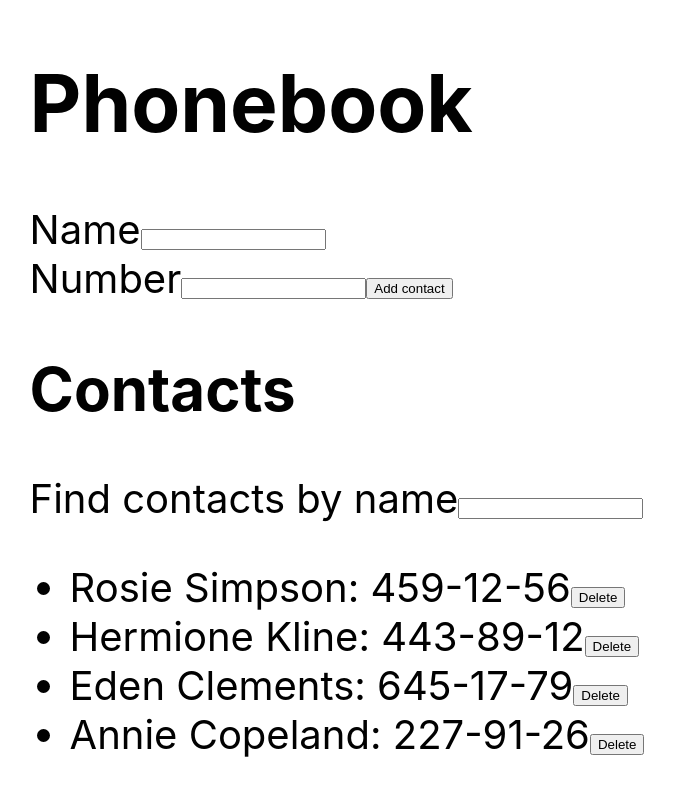
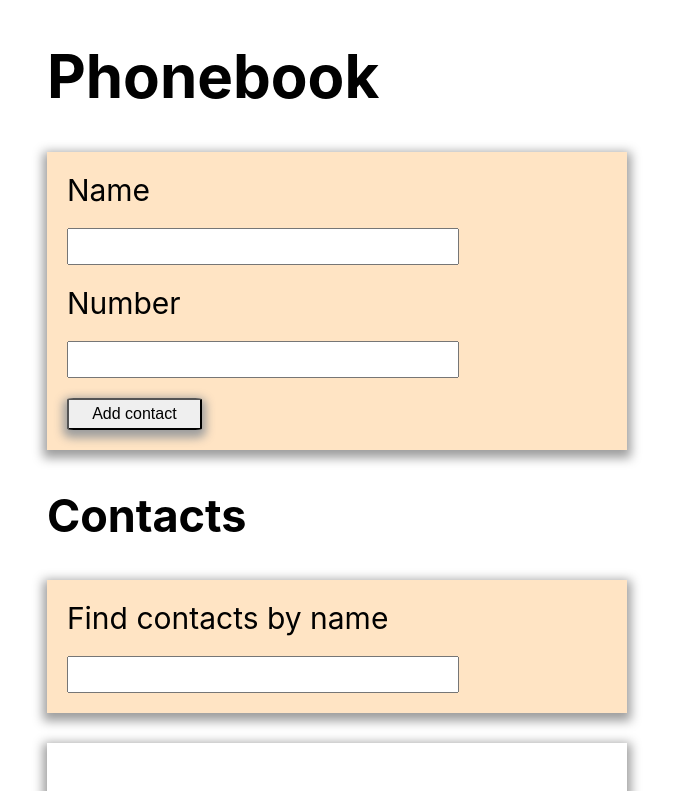
Before and after one commit to OlexaGit/goit-react-hw-02-phonebook, a React (Create React App) app: page / in a window 1280 px wide. Shown: the top 791 px of the page, without its empty margins (303-978 px from the left). Built offline with nearby package versions, Linux system fonts and the light colour scheme.

Commit message:
css style

```diff
--- a/src/components/Contacts/Contacts.js
+++ b/src/components/Contacts/Contacts.js
@@ -1,17 +1,23 @@
+import css from './Contacts.module.css';
+
 const Contacts = ({ contacts, onDeleteContact }) => {
   return (
-    <>
+    <div className={css.form}>
       <ul>
         {contacts.map(({ id, name, number }) => (
-          <li key={id}>
-            {name}: {number}
-            <button type="button" onClick={() => onDeleteContact(id)}>
+          <li key={id} className={css.formList}>
+            @ {name}: {number}
+            <button
+              className={css.formButton}
+              type="button"
+              onClick={() => onDeleteContact(id)}
+            >
               Delete
             </button>
           </li>
         ))}
       </ul>
-    </>
+    </div>
   );
 };
 
--- /dev/null
+++ b/src/components/Contacts/Contacts.module.css
@@ -0,0 +1,23 @@
+.form {
+  margin-top: 30px;
+  gap: 20px;
+  padding: 20px;
+
+  box-shadow: 0px 4px 10px 4px #9e9e9e;
+}
+.formList {
+  display: flex;
+  justify-content: space-between;
+  text-align: right;
+  margin-top: 5px;
+  list-style: circle;
+}
+.formButton {
+  margin-left: 20px;
+  padding: 5px;
+  border-radius: 6px;
+  background-color: bisque;
+}
+.formButton:hover {
+  box-shadow: 0px 4px 10px 4px #9e9e9e;
+}
--- a/src/components/Filter/Filter.js
+++ b/src/components/Filter/Filter.js
@@ -1,15 +1,18 @@
+import css from './Filtr.module.css';
+
 const Filter = ({ valueFilter, onChange, searchInputId }) => {
   return (
-    <>
+    <div className={css.form}>
       <label htmlFor={searchInputId}>Find contacts by name</label>
       <input
+        className={css.formInput}
         type="text"
         name="filter"
         value={valueFilter}
         onChange={onChange}
         id={searchInputId}
       />
-    </>
+    </div>
   );
 };
 export default Filter;
--- /dev/null
+++ b/src/components/Filter/Filtr.module.css
@@ -0,0 +1,13 @@
+.form {
+  display: flex;
+  flex-direction: column;
+  gap: 20px;
+  padding: 20px;
+  background-color: bisque;
+  box-shadow: 0px 4px 10px 4px #9e9e9e;
+}
+.formInput {
+  width: 70%;
+  padding: 5px;
+  font-size: 20px;
+}
--- a/src/components/Form/Form.js
+++ b/src/components/Form/Form.js
@@ -1,5 +1,6 @@
 import React, { Component } from 'react';
 import { nanoid } from 'nanoid';
+import css from './Form.module.css';
 
 class Form extends Component {
   state = {
@@ -25,11 +26,10 @@ class Form extends Component {
   render() {
     return (
       <>
-        <form onSubmit={this.handleSubmit}>
-          <div>
-            <label htmlFor={this.nameInputId}>
-              Name
+        <form onSubmit={this.handleSubmit} className={css.form}>
+          <label htmlFor={this.nameInputId}>Name</label>
           <input
+            className={css.formInput}
             type="text"
             name="name"
             value={this.state.name}
@@ -39,10 +39,9 @@ class Form extends Component {
             title="Name may contain only letters, apostrophe, dash and spaces. For example Adrian, Jacob Mercer, Charles de Batz de Castelmore d'Artagnan"
             required
           />
-            </label>
-          </div>
           <label htmlFor={this.numberInputId}>Number</label>
           <input
+            className={css.formInput}
             type="tel"
             name="number"
             value={this.state.number}
@@ -52,8 +51,9 @@ class Form extends Component {
             title="Phone number must be digits and can contain spaces, dashes, parentheses and can start with +"
             required
           />
-
-          <button type="submit">Add contact</button>
+          <button className={css.formButton} type="submit">
+            Add contact
+          </button>
         </form>
       </>
     );
--- /dev/null
+++ b/src/components/Form/Form.module.css
@@ -0,0 +1,25 @@
+.form {
+  display: flex;
+  flex-direction: column;
+  gap: 20px;
+  padding: 20px;
+  background-color: bisque;
+  box-shadow: 0px 4px 10px 4px #9e9e9e;
+}
+
+.formInput {
+  width: 70%;
+  padding: 5px;
+  font-size: 20px;
+}
+.formButton {
+  width: 25%;
+  padding: 5px;
+  font-size: 16px;
+  box-shadow: 0px 4px 10px 4px #9e9e9e;
+  border-radius: 5%;
+  cursor: pointer;
+}
+.formButton:hover {
+  scale: 1.2;
+}
--- a/src/index.css
+++ b/src/index.css
@@ -7,12 +7,12 @@ body {
     sans-serif;
   -webkit-font-smoothing: antialiased;
   -moz-osx-font-smoothing: grayscale;
-  height: 100vh;
   display: flex;
   justify-content: center;
   align-items: center;
-  font-size: 40px;
+  font-size: 30px;
   color: #010101;
+  min-width: 500px;
 }
 
 code {
```
Lines whose indentation alone changed are shown as unchanged.
